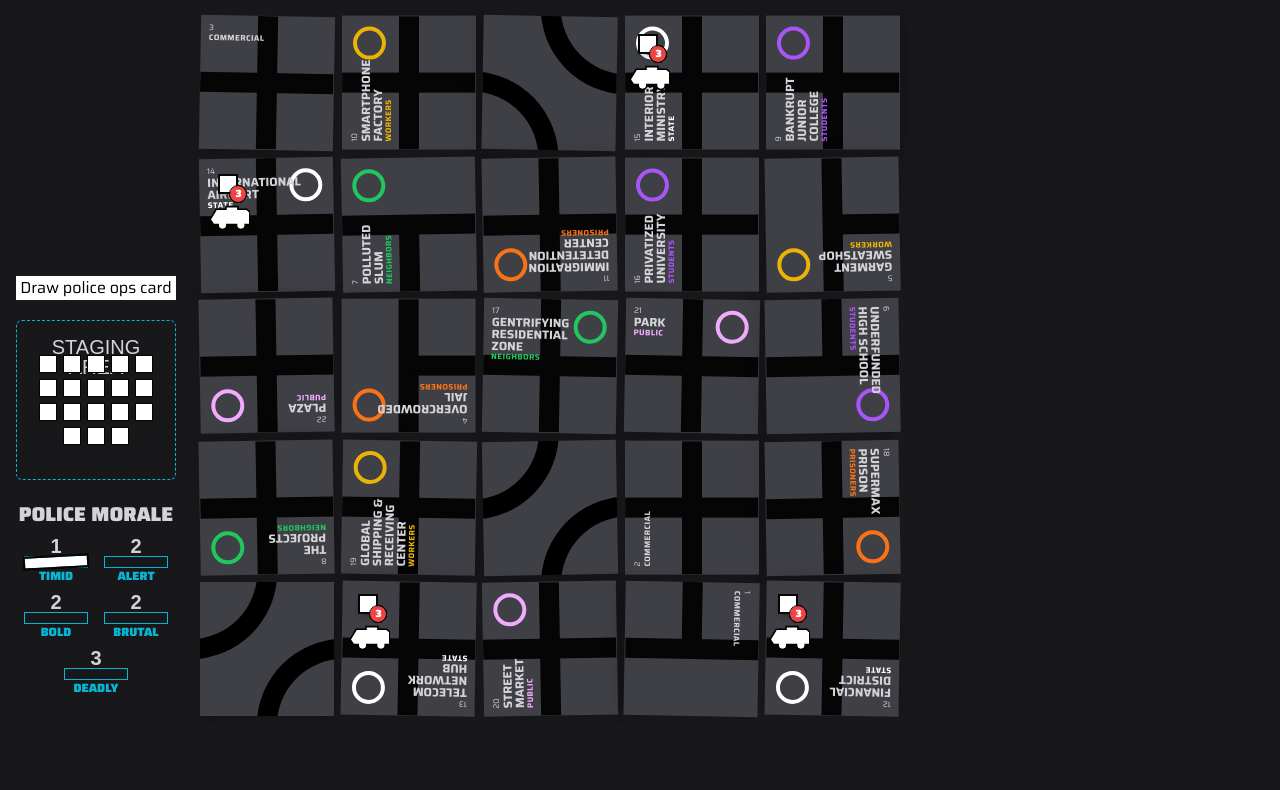
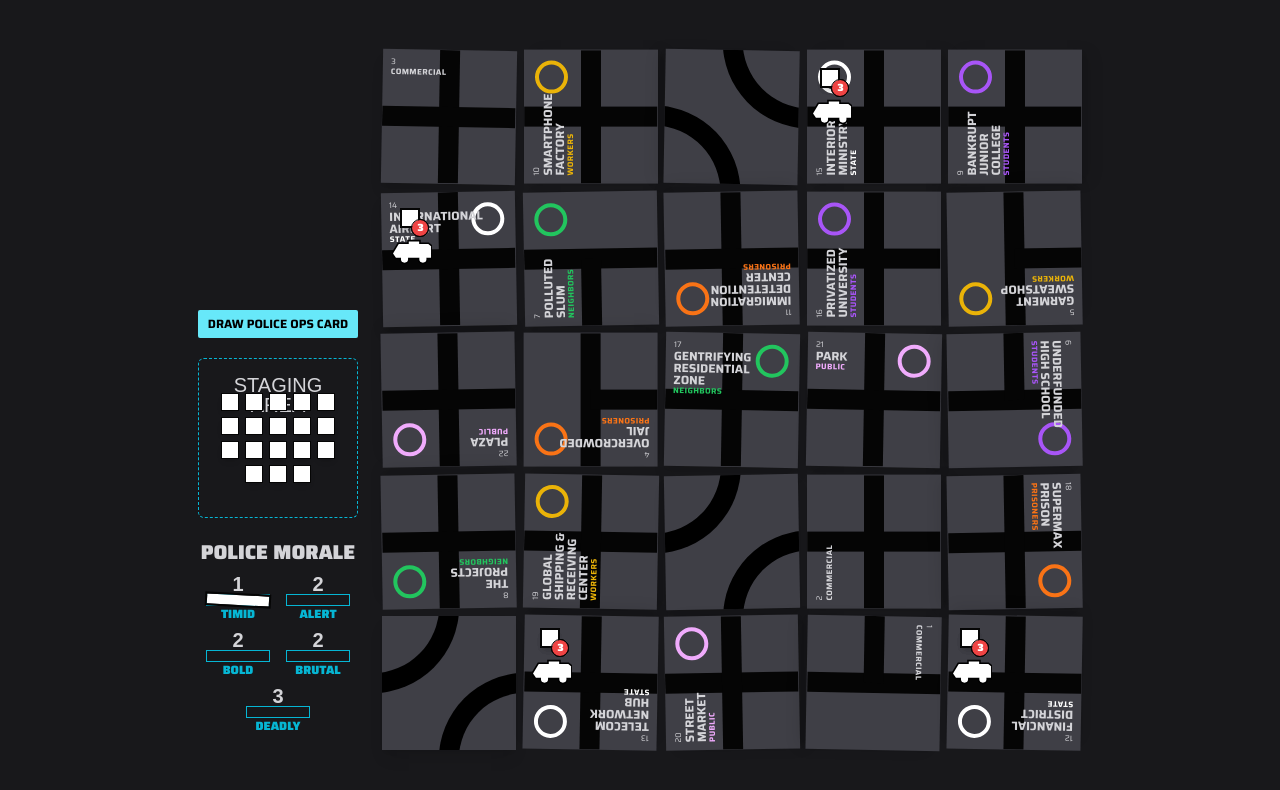
Before and after one commit to raphaelaleixo/bloc-by-bloc, a Next.js app: page / in a window 1280 px wide. Shown: the top 790 px of the page. Built offline with nearby package versions, Linux system fonts and the light colour scheme; a web font is replaced by a local one.

Commit message:
proto-layout

```diff
--- a/components/policeBlocks/policeMorale.tsx
+++ b/components/policeBlocks/policeMorale.tsx
@@ -40,7 +40,7 @@ const PoliceMorale: React.FC<{ police: Police }> = ({ police }) => {
 
     const trackPiece = useMemo(() => {
         const rotation = getRandomIntInclusive();
-        return (<div className="absolute h-full w-full t-0 l-0 bg-white outline outline-2 outline-black" style={{ rotate: `${rotation}deg` }}></div>);
+        return (<div className="absolute h-full w-full t-0 l-0 bg-white outline outline-2 outline-black" style={{ rotate: `${-rotation}deg` }}></div>);
     }, [level]);
 
     return (
--- a/components/policeBlocks/policeOpsDeck.tsx
+++ b/components/policeBlocks/policeOpsDeck.tsx
@@ -19,7 +19,7 @@ const PoliceOpsDeck: React.FC<{ city: City, police: Police, setPolice: Function
           const newPolice = instanceToInstance(police);
           setPolice(newPolice);
         }}
-        className="bg-white"
+        className="bg-cyan-300 rounded-sm text-xs uppercase leading-none p-2 font-bold"
       >
         Draw police ops card
       </button>
--- a/components/policeBlocks/policeOpsDeckCard.tsx
+++ b/components/policeBlocks/policeOpsDeckCard.tsx
@@ -13,7 +13,7 @@ const PoliceOpsDeckCard: React.FC<{ policeOpsCard: PoliceOpsCard }> = ({ policeO
     const bannerColor = policeOpsCard.moviment ? 'bg-cyan-500' : '';
 
     return  (
-        <div className="w-[160px] h-[240px] p-2 rounded-md flex flex-col justify-top bg-slate-100 text-center">
+        <div className="w-[160px] h-[240px] p-2 rounded-md flex flex-col justify-top bg-white text-center">
             <div className={`${bannerColor} uppercase text-[0.6em] leading-[0.75rem] p-1 text-white rounded-sm mb-4`}>{bannerInfo}</div>
             <div className="text-[0.6rem] leading-none">{contentBefore}</div>
             <div className="font-bold leading-none text-md my-2 uppercase">{title}</div>
--- a/pages/index.tsx
+++ b/pages/index.tsx
@@ -37,7 +37,7 @@ export default function Home() {
       <Head>
         <title>Bloc By Bloc</title>
       </Head>
-      <main className={`flex align-top items-start gap-6 ${saira.variable} ${sairaStencil.variable} font-saira font-condensed`}>
+      <main className={`w-full h-full flex align-top justify-center items-start gap-6 ${saira.variable} ${sairaStencil.variable} font-saira font-condensed`}>
         <div className="flex flex-col gap-5">
           <PoliceOpsDeck city={city} police={police} setPolice={setPolice} />
           <StagingArea policeCount={police?.policeCount} />
--- a/styles/globals.css
+++ b/styles/globals.css
@@ -21,7 +21,7 @@ body {
   display: flex;
   min-height: 100%;
   width: 100%;
-  align-items: top;
+  align-items: center;
   justify-content: flex-start;
   padding: 1em;
 }
```
